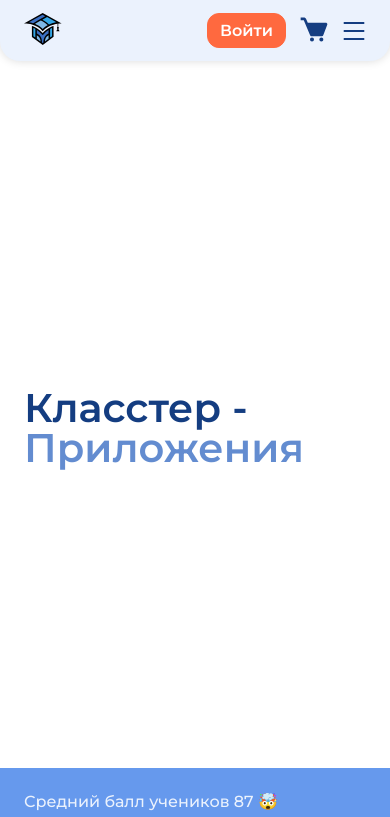
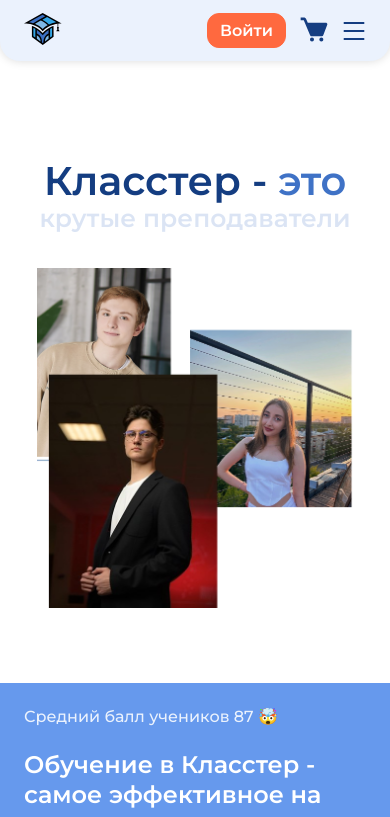
Before and after one commit to fayzullayevelmurod/Classer, a React (Vite) app: page / in a window 390 px wide. Shown: the top 817 px of the page. Built offline with nearby package versions, Linux system fonts and the light colour scheme.

Commit message:
animation img added

```diff
--- a/src/components/Header/Header.scss
+++ b/src/components/Header/Header.scss
@@ -80,6 +80,24 @@
 
 		.menu-bars {
 			display: block;
+
+			.show-menu {
+				display: none;
+
+				&.show {
+					display: block;
+				}
+			}
+
+			.close-menu {
+				display: none;
+				width: 24px;
+				height: 24px;
+
+				&.show {
+					display: block;
+				}
+			}
 		}
 
 		.container {
--- a/src/components/HeroSection/HeroSection.jsx
+++ b/src/components/HeroSection/HeroSection.jsx
@@ -1,3 +1,169 @@
+// import React, { useEffect, useState } from "react";
+// import { Button } from "../";
+// import "./HeroSection.scss";
+// import assets from "../../assets";
+
+// export const HeroSection = () => {
+//   const [isOpen, setIsOpen] = useState(false);
+//   const [selectedValue, setSelectedValue] = useState("");
+//   const [imgIndex, setImgIndex] = useState(0);
+//   const [imgFadeIn, setImgFadeIn] = useState(true);
+
+//   const handleSelectToggle = () => {
+//     setIsOpen(!isOpen);
+//   };
+
+//   const handleOptionClick = (value) => {
+//     setSelectedValue(value);
+//     setIsOpen(false);
+//   };
+
+//   const handleTextChange = (newIndex, fadeIn) => {
+//     setImgIndex(newIndex);
+//     setImgFadeIn(fadeIn);
+//   };
+
+//   return (
+//     <section className="intro">
+//       <div className="container">
+//         <div className="intro-content">
+//           <h1 className="intro-title">
+//             Класстер - <span>это</span>
+//           </h1>
+//           <AnimatedText
+//             duration={1000}
+//             delay={500}
+//             onChange={handleTextChange}
+//           />
+//         </div>
+//         <div className="intro-img__box">
+//           <img
+//             className={`intro-img teachers-img ${
+//               imgIndex === 0 && imgFadeIn ? "show" : ""
+//             }`}
+//             src={assets.teachers}
+//             alt=""
+//           />
+//           <img
+//             className={`intro-img reviews-img ${
+//               imgIndex === 1 && imgFadeIn ? "show" : ""
+//             }`}
+//             src={assets.reviews}
+//             alt=""
+//           />
+//         </div>
+//       </div>
+
+//       <div className="consultations">
+//         <div className="container">
+//           <div className="consultations-info">
+//             <span className="students-score">Средний балл учеников 87 🤯</span>
+//             <h2 className="consultations-info__title">
+//               Обучение в Класстер - самое эффективное на рынке.
+//             </h2>
+//             <p className="desc">
+//               <span>
+//                 +1 решенное задание <span className="bold">ЕГЭ</span>
+//               </span>{" "}
+//               <br />
+//               уже после бесплатного урока
+//             </p>
+//           </div>
+//           <div className="consultations-form">
+//             <h3 className="consultations-form__title">
+//               Попробуйте наши методики на <span>бесплатной</span> консультации
+//             </h3>
+//             <form>
+//               <div className="input-box">
+//                 <div className="custom-select">
+//                   <div
+//                     className="selected-box form-control"
+//                     onClick={handleSelectToggle}
+//                   >
+//                     <input
+//                       type="text"
+//                       className="form-control"
+//                       placeholder="Класс"
+//                       value={selectedValue}
+//                       readOnly
+//                     />
+//                     <img src={assets.arrowDown} alt="arrow down" />
+//                   </div>
+//                   <div className={`select-options ${isOpen ? "show" : ""}`}>
+//                     <div
+//                       className="select-option"
+//                       onClick={() => handleOptionClick("Value 1")}
+//                     >
+//                       Value 1
+//                     </div>
+//                     <div
+//                       className="select-option"
+//                       onClick={() => handleOptionClick("Value 2")}
+//                     >
+//                       Value 2
+//                     </div>
+//                     <div
+//                       className="select-option"
+//                       onClick={() => handleOptionClick("Value 3")}
+//                     >
+//                       Value 3
+//                     </div>
+//                   </div>
+//                 </div>
+//                 <input type="text" placeholder="Имя" className="form-control" />
+//                 <input
+//                   type="tel"
+//                   placeholder="Номер телефона"
+//                   className="form-control"
+//                 />
+//               </div>
+//               <span className="form-info">
+//                 Нажимая на “записаться” вы соглашаетесь с{" "}
+//                 <a href="#!">политикой обработки персональных данных</a>
+//               </span>
+//               <Button label="Записаться" />
+//             </form>
+//           </div>
+//         </div>
+//       </div>
+//     </section>
+//   );
+// };
+
+// const FADE_INTERVAL_MS = 1000;
+// const WORD_CHANGE_INTERVAL_MS = FADE_INTERVAL_MS * 2;
+// const WORDS_TO_ANIMATE = ["крутые преподаватели", "довольные ученики"];
+
+// export const AnimatedText = ({ duration = 1000, delay = 0, onChange }) => {
+//   const [index, setIndex] = useState(0);
+//   const [fadeIn, setFadeIn] = useState(true);
+
+//   useEffect(() => {
+//     const interval = setInterval(() => {
+//       setFadeIn(false);
+//       setTimeout(() => {
+//         setIndex((index + 1) % WORDS_TO_ANIMATE.length);
+//         setFadeIn(true);
+//       }, duration);
+//     }, duration + delay);
+
+//     onChange(index, fadeIn);
+
+//     return () => clearInterval(interval);
+//   }, [index, duration, delay, onChange]);
+
+//   return (
+//     <span
+//       className={`animated-text`}
+//       style={{
+//         opacity: fadeIn ? 1 : 0,
+//         transition: `opacity ${duration / 1000}s ease-in-out`,
+//       }}
+//     >
+//       {WORDS_TO_ANIMATE[index]}
+//     </span>
+//   );
+// };
 import React, { useEffect, useState } from "react";
 import { Button } from "../";
 import "./HeroSection.scss";
@@ -6,6 +172,10 @@
 export const HeroSection = () => {
   const [isOpen, setIsOpen] = useState(false);
   const [selectedValue, setSelectedValue] = useState("");
+  const [imgIndex, setImgIndex] = useState(0);
+  const [imgFadeIn, setImgFadeIn] = useState(true);
+  const duration = 1000;
+  const delay = 0;
 
   const handleSelectToggle = () => {
     setIsOpen(!isOpen);
@@ -16,15 +186,44 @@
     setIsOpen(false);
   };
 
+  const handleTextChange = (newIndex, fadeIn) => {
+    setImgIndex(newIndex);
+    setImgFadeIn(fadeIn);
+  };
+
   return (
     <section className="intro">
       <div className="container">
-        <h1 className="intro-title">
-          Класстер -{" "}
-          <span>
-            <AnimatedText duration={1000} delay={500} />
-          </span>
-        </h1>
+        <div className="intro-content">
+          <h1 className="intro-title">
+            Класстер - <span>это</span>
+          </h1>
+          <AnimatedText
+            duration={duration}
+            delay={delay}
+            onChange={handleTextChange}
+          />
+        </div>
+        <div className="intro-img__box">
+          <img
+            className="intro-img teachers-img"
+            src={assets.teachers}
+            alt=""
+            style={{
+              opacity: imgIndex === 0 && imgFadeIn ? 1 : 0,
+              transition: `opacity ${duration / 1000}s ease-in-out`,
+            }}
+          />
+          <img
+            className="intro-img reviews-img"
+            src={assets.reviews}
+            alt=""
+            style={{
+              opacity: imgIndex === 1 && imgFadeIn ? 1 : 0,
+              transition: `opacity ${duration / 1000}s ease-in-out`,
+            }}
+          />
+        </div>
       </div>
 
       <div className="consultations">
@@ -105,38 +304,29 @@
 
 const FADE_INTERVAL_MS = 1000;
 const WORD_CHANGE_INTERVAL_MS = FADE_INTERVAL_MS * 2;
-const WORDS_TO_ANIMATE = [
-  "это",
-  "Сайты",
-  "Приложения",
-  "Сервисы",
-  "CRM",
-  "Бренды",
-  "Рекламу",
-];
+const WORDS_TO_ANIMATE = ["крутые преподаватели", "довольные ученики"];
 
-export const AnimatedText = ({ duration = 1000, delay = 0 }) => {
+export const AnimatedText = ({ duration = 1000, delay = 0, onChange }) => {
   const [index, setIndex] = useState(0);
   const [fadeIn, setFadeIn] = useState(true);
 
   useEffect(() => {
     const interval = setInterval(() => {
-      // set fade out effect
       setFadeIn(false);
-
-      // wait for fade out to complete, then update the index and set fade in effect
       setTimeout(() => {
         setIndex((index + 1) % WORDS_TO_ANIMATE.length);
         setFadeIn(true);
       }, duration);
     }, duration + delay);
 
+    onChange(index, fadeIn);
+
     return () => clearInterval(interval);
-  }, [index, duration, delay]);
+  }, [index, duration, delay, onChange]);
 
   return (
     <span
-      className={`block text-blue md:text-7xl text-3xl uppercase font-black`}
+      className={`animated-text`}
       style={{
         opacity: fadeIn ? 1 : 0,
         transition: `opacity ${duration / 1000}s ease-in-out`,
--- a/src/components/HeroSection/HeroSection.scss
+++ b/src/components/HeroSection/HeroSection.scss
@@ -1,8 +1,50 @@
 .intro {
-	padding-top: 393px;
+	padding-top: 100px;
+
+	.container {
+		display: flex;
+		align-items: center;
+		justify-content: space-between;
+		gap: 2rem;
+		position: relative;
+	}
+
+	&-content {
+		width: 100%;
+	}
+
+	.intro-img__box {
+		min-width: 800px;
+		height: 542px;
+		position: relative;
+
+		.intro-img {
+			animation: fade 1s ease-in-out;
+			width: 100%;
+			height: 100%;
+			object-fit: contain;
+			position: absolute;
+			top: 0;
+			right: 0;
+
+			&.show {
+				display: block;
+			}
+		}
+	}
+
+	@keyframes fade {
+		0% {
+			opacity: 0;
+		}
+
+		100% {
+			opacity: 1;
+		}
+	}
 
 	&-title {
-		font-size: 120px;
+		font-size: 100px;
 		font-weight: 600;
 		line-height: 146.28px;
 		color: #143D81;
@@ -12,9 +54,16 @@
 		}
 	}
 
+	.animated-text {
+		color: #3F72C6;
+		font-weight: 600;
+		font-size: 65px;
+		white-space: nowrap;
+	}
+
 	// consultations
 	.consultations {
-		margin-top: 498px;
+		margin-top: 350px;
 		background: #6699ED;
 		padding: 72px 0;
 		color: #fff;
@@ -150,9 +199,63 @@
 }
 
 // media
+@media screen and (max-width: 1650px) {
+	.intro-title {
+		font-size: 80px;
+		line-height: 90px;
+	}
+
+	.intro-content {
+		max-width: 684px;
+		min-width: 684px;
+	}
+
+	.intro .intro-img__box {
+		min-width: 620px;
+	}
+
+	.intro .intro-img__box .intro-img {
+		width: unset;
+
+		&.reviews-img {
+			width: 600px;
+		}
+	}
+
+	.intro .animated-text {
+		font-size: 55px;
+		line-height: 65px;
+	}
+}
+
 @media screen and (max-width: 1415px) {
 	.intro .consultations-info {
 		max-width: 600px;
+	}
+}
+
+@media screen and (max-width: 1250px) {
+	.intro .intro-img__box {
+		min-width: 475px;
+	}
+
+	.intro .intro-img__box .intro-img {
+		width: 100% !important;
+	}
+
+	.intro-title {
+		font-size: 60px;
+		line-height: 70px;
+	}
+
+	.intro .animated-text {
+		font-size: 40px;
+		line-height: 50px;
+	}
+
+	.intro-content {
+		min-width: 497px;
+		max-width: 497px;
 	}
 }
 
@@ -168,7 +271,8 @@
 	}
 
 	.intro .consultations {
-		margin-bottom: 388px;
+		margin-bottom: 515px;
+		margin-top: 75px;
 	}
 
 	.intro .consultations-info {
@@ -185,17 +289,18 @@
 }
 
 @media screen and (max-width: 992px) {
-	.intro {
-		padding-top: 327px;
-
-		&-title {
-			font-size: 80px;
-			line-height: 78.76px;
-		}
+	.intro .consultations {
+		margin-top: 75px;
 	}
 
-	.intro .consultations {
-		margin-top: 300px;
+	.intro .container {
+		flex-direction: column;
+	}
+
+	.intro-content {
+		max-width: 100%;
+		min-width: 100%;
+		text-align: center;
 	}
 }
 
@@ -252,4 +357,18 @@
 		font-size: 16px;
 		line-height: 17px;
 	}
+
+	.intro .intro-img__box {
+		min-width: 100%;
+		max-width: 100%;
+	}
+
+	.intro .animated-text {
+		font-size: 25px;
+		line-height: 35px;
+	}
+
+	.intro .intro-img__box {
+		height: 340px;
+	}
 }
```
Also changed, not shown: src/assets/index.js (+6 -2 lines), src/components/Header/Header.jsx (+15 -1 lines), src/assets/reviews.png (added), src/assets/teachers.png (added).
